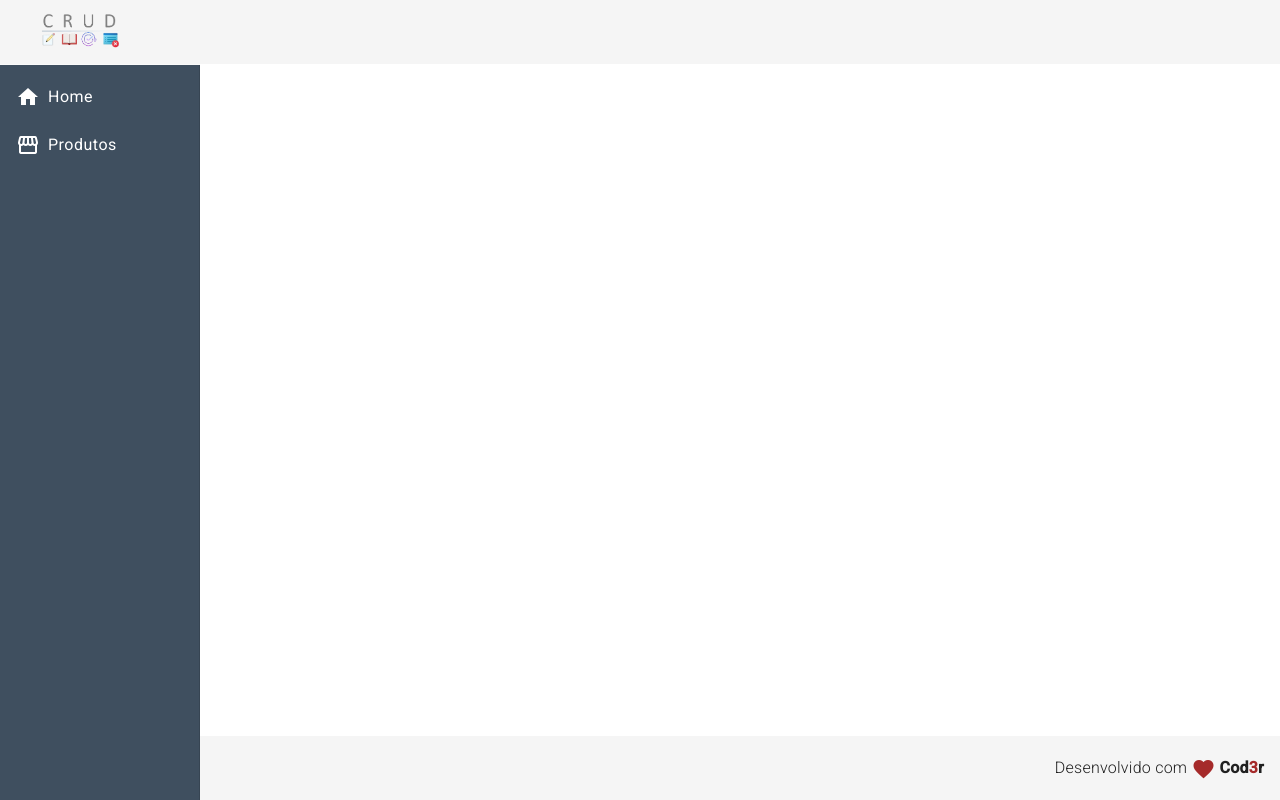
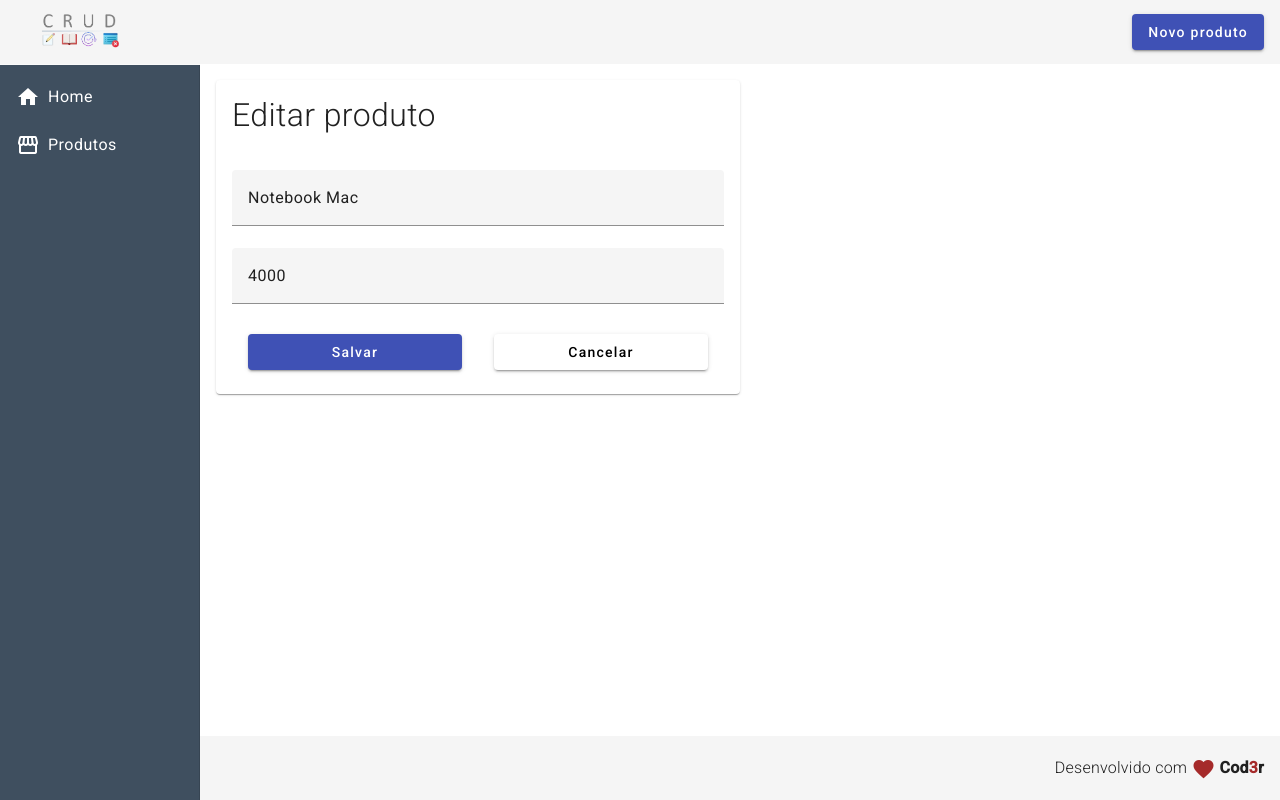
Before and after one commit to livbrandao/Products-CRUD, an Angular app: page /products/edit/1 in a window 1280 px wide. Before the commit this address led to /. Built offline with nearby package versions, Linux system fonts and the light colour scheme; data requests are answered from the project's data file.

Commit message:
"add screen and method edit"

```diff
--- a/mocks/db.json
+++ b/mocks/db.json
@@ -1,14 +1,14 @@
 {
   "products": [
     {
-      "id": 1,
+      "id": "1",
       "name": "Notebook Mac",
-      "price": 3000
+      "price": "4000"
     },
     {
-      "id": 2,
+      "id": "2",
       "name": "Monitor Acer",
-      "price": 3000
+      "price": "3500"
     }
   ]
 }
--- a/src/app/app-routing.module.ts
+++ b/src/app/app-routing.module.ts
@@ -3,6 +3,7 @@ import { NgModule } from '@angular/core';
 import { RouterModule, Routes } from '@angular/router';
 import { HomeComponent } from './views/home/home.component';
 import { ProductComponent } from './views/product/product.component';
+import { ProductUpdateComponent } from './components/products/product-update/product-update.component';
 
 const routes: Routes = [
   {
@@ -17,6 +18,10 @@ const routes: Routes = [
     path: 'products/create',
     component: ProductCreateComponent,
   },
+  {
+    path: 'products/edit/:id',
+    component: ProductUpdateComponent,
+  },
 ];
 
 @NgModule({
--- a/src/app/app.module.ts
+++ b/src/app/app.module.ts
@@ -33,6 +33,7 @@ import { MatSortModule } from '@angular/material/sort';
 
 import localePt from '@angular/common/locales/pt';
 import { registerLocaleData } from '@angular/common';
+import { ProductUpdateComponent } from './components/products/product-update/product-update.component';
 
 registerLocaleData(localePt);
 
@@ -52,6 +53,7 @@ registerLocaleData(localePt);
     ModalSucessComponent,
 
     ProductReadTableComponent,
+     ProductUpdateComponent,
   ],
   imports: [
     BrowserModule,
--- a/src/app/components/modal-sucess/modal-sucess.component.ts
+++ b/src/app/components/modal-sucess/modal-sucess.component.ts
@@ -1,11 +1,11 @@
-import { Component } from "@angular/core";
-import { MatDialogRef } from "@angular/material/dialog";
-import { Router } from "@angular/router";
+import { Component } from '@angular/core';
+import { MatDialogRef } from '@angular/material/dialog';
+import { Router } from '@angular/router';
 
 @Component({
-  selector: "app-modal-sucess",
-  templateUrl: "./modal-sucess.component.html",
-  styleUrls: ["./modal-sucess.component.css"],
+  selector: 'app-modal-sucess',
+  templateUrl: './modal-sucess.component.html',
+  styleUrls: ['./modal-sucess.component.css'],
 })
 export class ModalSucessComponent {
   constructor(
@@ -15,6 +15,6 @@ export class ModalSucessComponent {
 
   closeAndRedirect() {
     this.dialogRef.close();
-    this.router.navigate(["/"]);
+    this.router.navigate(['/products']);
   }
 }
--- a/src/app/components/products/product-read-table/product-read-table.component.html
+++ b/src/app/components/products/product-read-table/product-read-table.component.html
@@ -22,10 +22,10 @@
     <ng-container matColumnDef="action">
       <th mat-header-cell *matHeaderCellDef mat-sort-header>Ações</th>
       <td mat-cell *matCellDef="let row">
-        <a routerLink="/proucts/edit">
+        <a routerLink="/products/edit/{{ row.id }}">
           <i class="material-icons edit">edit</i>
         </a>
-        <a routerLink="/">
+        <a routerLink="/proucts/delete/{{ row.id }}">
           <i class="material-icons delete" appRed>delete</i>
         </a>
       </td>
--- /dev/null
+++ b/src/app/components/products/product-update/product-update.component.css
@@ -0,0 +1,28 @@
+button {
+  margin: 0.5rem 1rem;
+  width: 50%;
+}
+
+.buttons {
+  display: flex;
+  justify-content: center;
+}
+
+.card {
+  padding: 1rem;
+  margin-bottom: 2rem;
+  width: 50%;
+}
+
+.title {
+  font-size: 2rem;
+  font-weight: 300;
+  line-height: 1.2;
+  padding-bottom: 4px;
+}
+
+form {
+  display: flex;
+  flex-direction: column;
+  margin-top: 2rem;
+}
--- /dev/null
+++ b/src/app/components/products/product-update/product-update.component.html
@@ -0,0 +1,30 @@
+<mat-card class="card">
+  <mat-card-title class="title">Editar produto </mat-card-title>
+
+  <form>
+    <mat-form-field>
+      <input
+        matInput
+        required
+        placeholder="Nome do produto"
+        [(ngModel)]="products.name"
+        name="name"
+      />
+    </mat-form-field>
+    <mat-form-field>
+      <input
+        matInput
+        required
+        placeholder="Preco (R$)"
+        [(ngModel)]="products.price"
+        name="price"
+      />
+    </mat-form-field>
+  </form>
+  <div class="buttons">
+    <button mat-raised-button (click)="updateProduct()" color="primary">
+      Salvar
+    </button>
+    <button mat-raised-button (click)="cancel()">Cancelar</button>
+  </div>
+</mat-card>
--- /dev/null
+++ b/src/app/components/products/product-update/product-update.component.ts
@@ -0,0 +1,43 @@
+import { Component, OnInit } from '@angular/core';
+import { MatDialog } from '@angular/material/dialog';
+import { ActivatedRoute, Router } from '@angular/router';
+import { ModalSucessComponent } from '../../modal-sucess/modal-sucess.component';
+import { Product } from '../product.model';
+import { ProductService } from '../product.service';
+
+@Component({
+  selector: 'app-product-update',
+  templateUrl: './product-update.component.html',
+  styleUrls: ['./product-update.component.css'],
+})
+export class ProductUpdateComponent implements OnInit {
+  products: Product = { name: '', price: 0 };
+
+  constructor(
+    private productService: ProductService,
+    private route: Router,
+    private router: ActivatedRoute,
+    private _dialog: MatDialog
+  ) {}
+
+  ngOnInit(): void {
+    const id = this.router.snapshot.paramMap.get('id');
+
+    if (id) {
+      this.productService.readById(id).subscribe((products) => {
+        this.products = products;
+      });
+    }
+  }
+
+  updateProduct(): void {
+    this.productService.updateProduct(this.products).subscribe(() => {
+      this._dialog.open(ModalSucessComponent);
+      this.route.navigate(['/products']);
+    });
+  }
+
+  cancel(): void {
+    this.route.navigate(['/products']);
+  }
+}
--- a/src/app/components/products/product.service.ts
+++ b/src/app/components/products/product.service.ts
@@ -19,12 +19,12 @@ export class ProductService {
     return this._http.get<Product[]>(this.baseUrl);
   }
 
-  getCompanyById(id: string): Observable<Product> {
+  readById(id: string): Observable<Product> {
     return this._http.get<Product>(`${this.baseUrl}/${id}`);
   }
 
-  updateCompany(company: Product): Observable<Product> {
-    return this._http.put<Product>(`${this.baseUrl}/${company.id}`, company);
+  updateProduct(product: Product): Observable<Product> {
+    return this._http.put<Product>(`${this.baseUrl}/${product.id}`, product);
   }
 
   getProductsData(): Observable<Product[]> {
--- a/src/app/components/template/header/header.component.ts
+++ b/src/app/components/template/header/header.component.ts
@@ -13,9 +13,7 @@ export class HeaderComponent implements OnInit {
 
   ngOnInit(): void {
     this.route.events.subscribe((event) => {
-      this.exibirBotao =
-        !this.route.url.includes('/products/create') &&
-        this.route.url.includes('/products');
+      this.exibirBotao = this.route.url.includes('/products');
     });
   }
 
```
